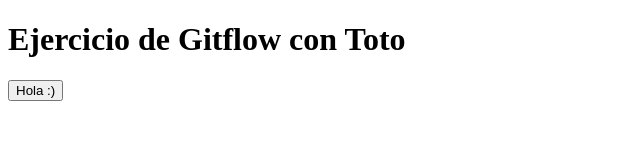
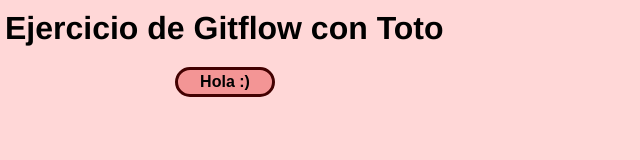
Before and after one commit to chiky222/pagina-con-boton, a plain HTML site: page index.html in a window 1280 px wide. Shown: the whole page, without its empty margins (0-640 px from the left). Drawn offline with Linux system fonts and the light colour scheme.

Commit message:
Estilos al botón y a la página

```diff
--- a/css/style.css
+++ b/css/style.css
@@ -0,0 +1,41 @@
+*{
+    margin: 0;
+    padding: 0;
+    background-color: rgb(255, 215, 215);
+}
+
+h1{
+    margin: 10px 5px;
+    font-family: Helvetica, sans-serif;
+}
+
+h1:hover{
+    color: #6f0303;
+}
+
+button{
+    border-radius: 15px ;
+    background-color: #f39595;
+    margin: 10px 5px 10px 175px;
+    width: 100px;
+    height: 30px;
+    font-size: 16px;
+    font-weight: 700;
+    font-family: Arial, Helvetica, sans-serif;
+    box-shadow: none;
+    border: solid rgb(67, 1, 1);
+    align-items: center;
+    justify-content: center;
+    cursor: pointer;
+}
+
+button:hover{
+    border-color: #d20372;
+    background-color: #f45b5b;
+    margin: 10px 5px;
+    color: rgb(67, 1, 1);
+    width: 440px;
+    transition: 1s ease-in-out;
+    align-items: center;
+    justify-content: center;
+}
--- a/index.html
+++ b/index.html
@@ -5,6 +5,7 @@
     <meta http-equiv="X-UA-Compatible" content="IE=edge">
     <meta name="viewport" content="width=device-width, initial-scale=1.0">
     <title>Desafío Clase 3</title>
+    <link href="css/style.css" rel="stylesheet" type="text/css">
     <script src="./js/main.js"></script>
 </head>
 <body>
```
